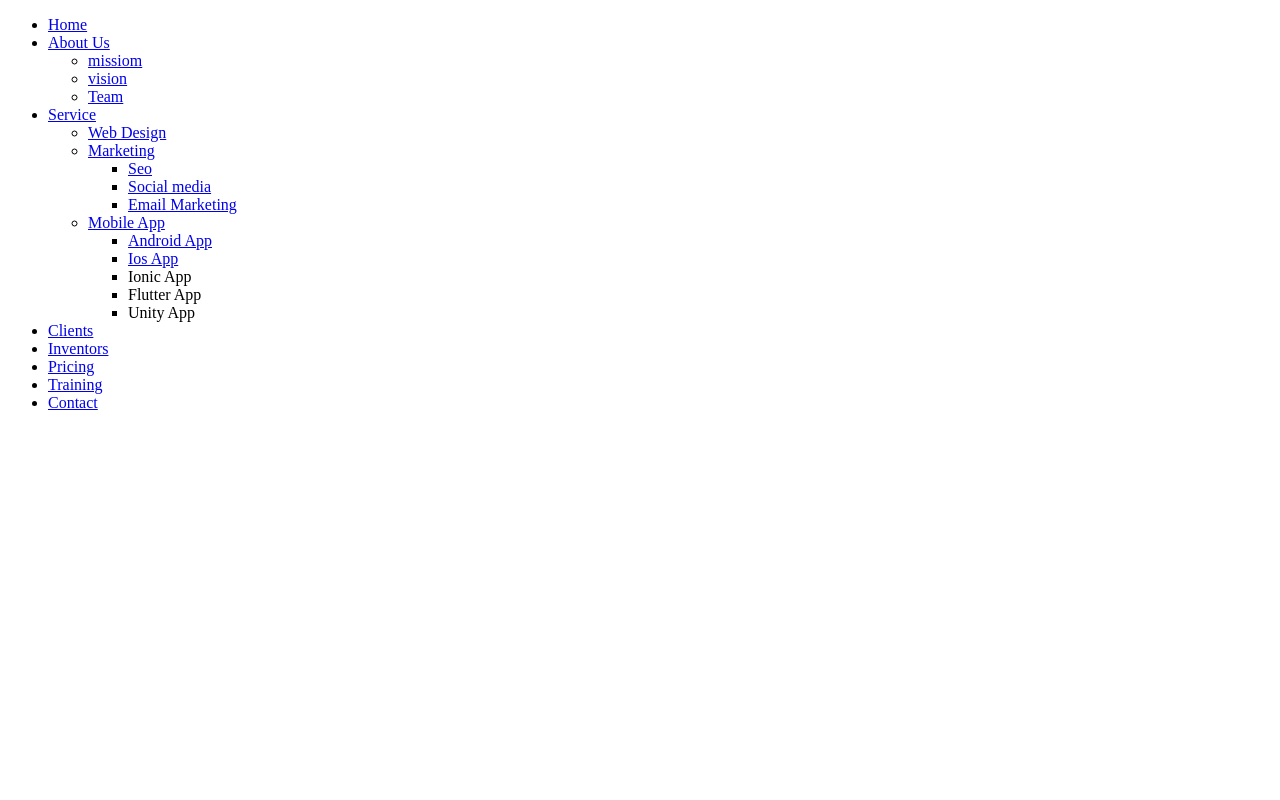
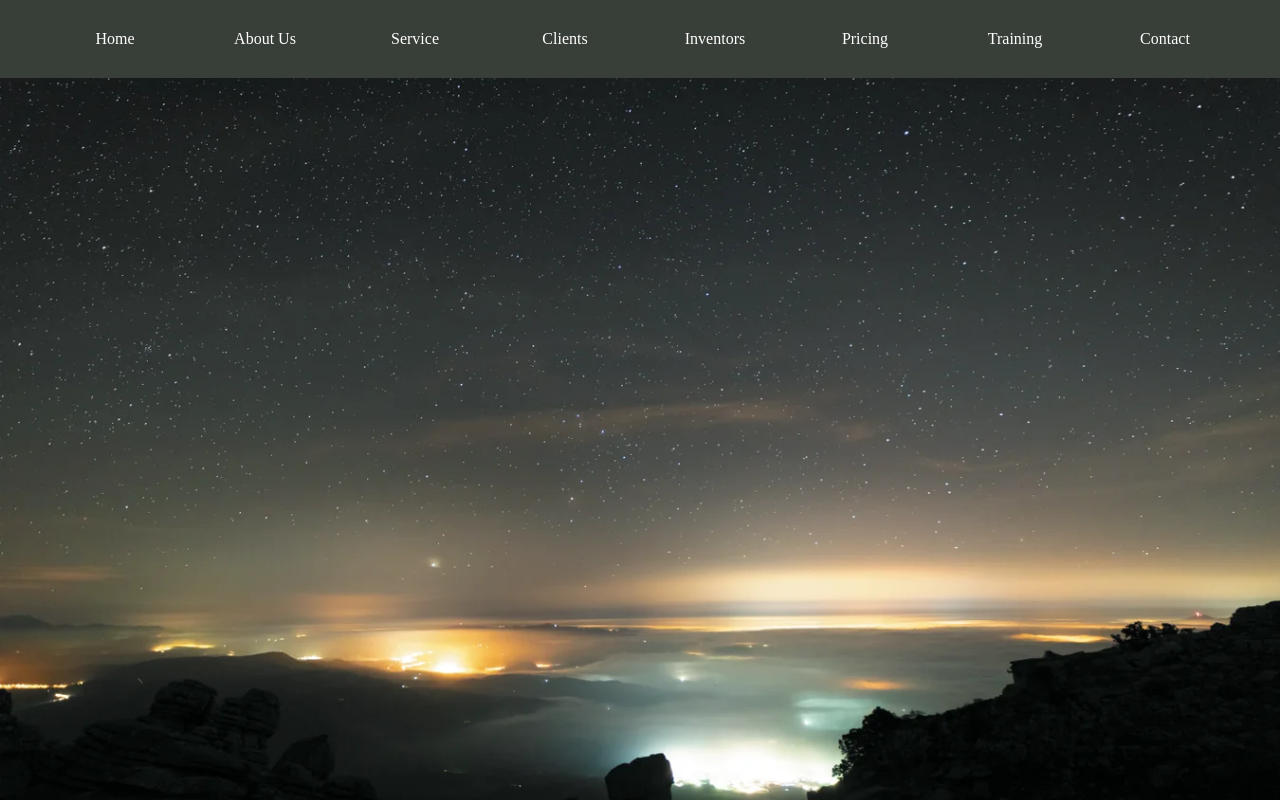
Before and after one commit to sharmaake-surato/navigation, a plain HTML site: page index.html in a window 1280 px wide. Drawn offline with Linux system fonts and the light colour scheme.

Commit message:
Update and rename lesson.html to index.html

```diff
--- a/lesson.html
+++ b/index.html
@@ -2,7 +2,7 @@
 <html>
     <head>
        <title>Drop Down Navbar</title>
-       <link href="lesson.css" rel="stylesheet">
+       <link href="style.css" rel="stylesheet">
 
     </head>
     <body>
@@ -58,4 +58,5 @@
 
         </div>
     </body>
+
 </html>
```
